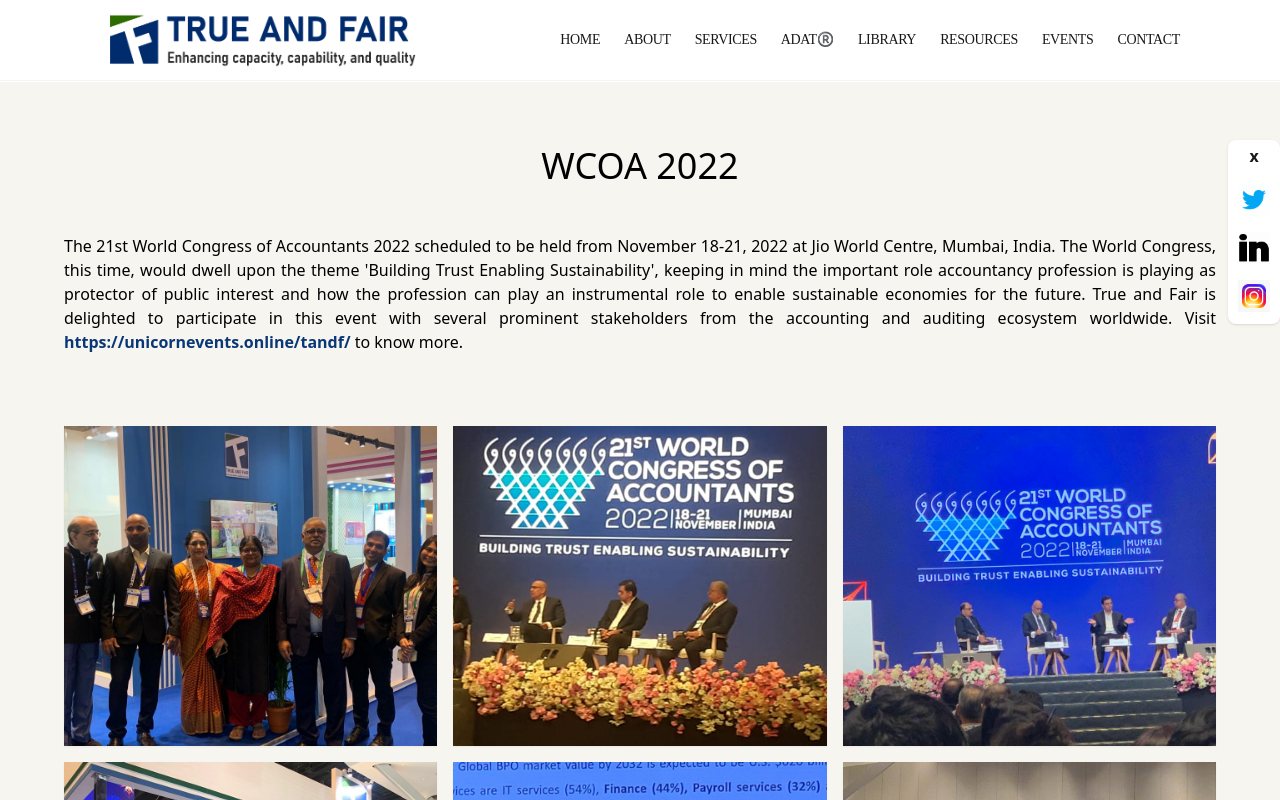
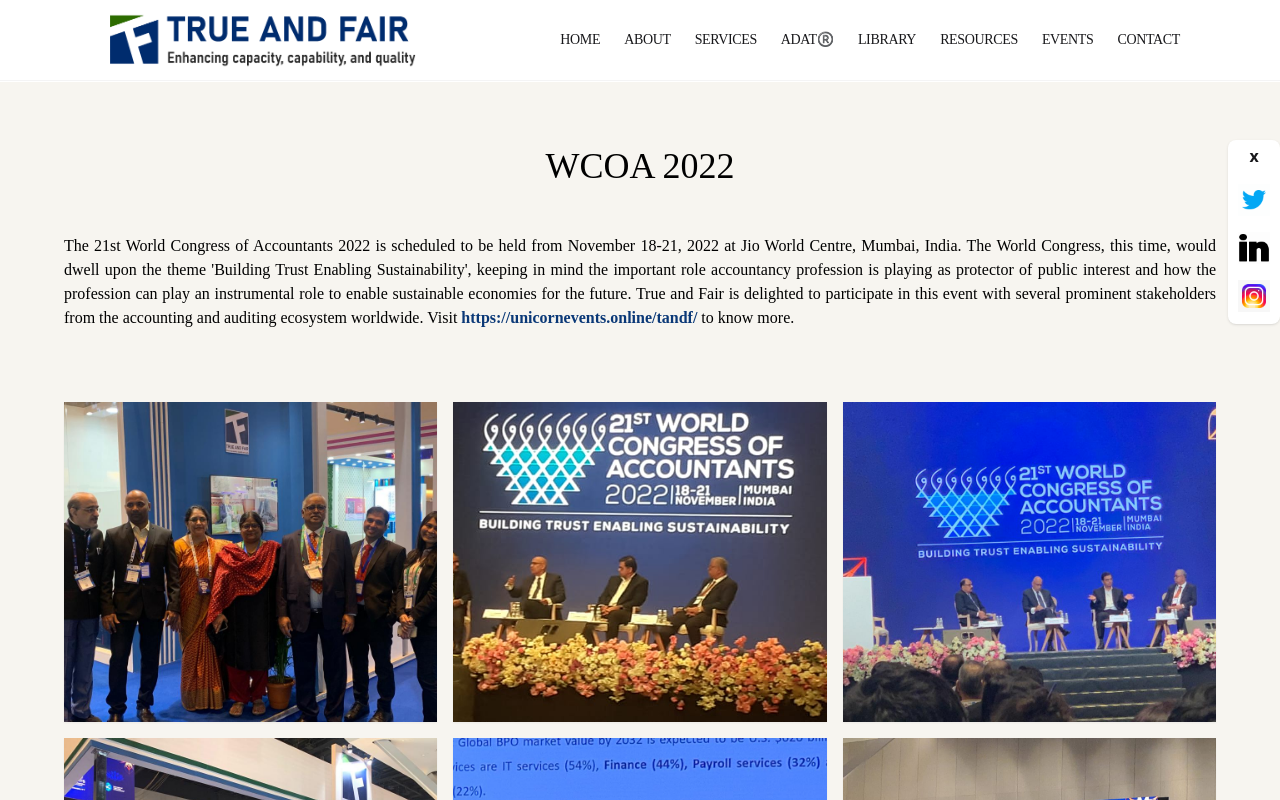
Before and after one commit to TRUENFAIR/trueandfair, a Next.js app: page /events/eventOne in a window 1280 px wide. Shown: the top 800 px of the page. Built offline with nearby package versions, Linux system fonts and the light colour scheme.

Commit message:
tetx xhanges

```diff
--- a/pages/events.js
+++ b/pages/events.js
@@ -180,7 +180,7 @@ export default function Blogs() {
       <section className="text-black bg-coustom1 body-font">
         <div className="container px-5 py-14 mx-auto">
           <div className="flex flex-col flex-wrap text-center w-full mb-20 ">
-            <h1 className="sm:text-3xl text-2xl  title-font mb-4 text-black">
+            <h1 className="sm:text-3xl text-2xl font-bah title-font mb-4 text-black">
               Events
             </h1>
           </div>
@@ -207,7 +207,7 @@ export default function Blogs() {
                     </h1>
                     {/* <p className="text-left">Source : {sorc}</p>
                     <p className="text-left">Author : {auth}</p> */}
-                    <p className="leading-relaxed mt-5 text-justify ">{desc}</p>
+                    <p className="leading-relaxed font-bah mt-5 text-justify ">{desc}</p>
                   </div>
                   <div className="flex justify-center mt-1 ">
                     <Link href={link}>
--- a/pages/events/eventOne.js
+++ b/pages/events/eventOne.js
@@ -25,12 +25,12 @@ export default function Life() {
     <>
       <section className="pt-12 pb-24 text-black bg-coustom1">
         <div className="md:container p-4 md:mx-auto">
-          <h1 className="text-4xl   text-bold  w-full  text-center   text-black">
+          <h1 className="text-4xl   text-bold  w-full  font-bah text-center   text-black">
             WCOA 2022{" "}
           </h1>
 
-          <p className="py-12 text-justify">
-            {`The 21st World Congress of Accountants 2022 scheduled to be held from November 18-21, 2022 at Jio World Centre, Mumbai, India. The World Congress, this time, would dwell upon the theme 'Building Trust Enabling Sustainability', keeping in mind the important role accountancy profession is playing as protector of public interest and how the profession can play an instrumental role to enable sustainable economies for the future. True and Fair is delighted to participate in this event with several prominent stakeholders from the accounting and auditing ecosystem worldwide. Visit`}{" "}
+          <p className="py-12 font-bah text-justify">
+            {`The 21st World Congress of Accountants 2022 is scheduled to be held from November 18-21, 2022 at Jio World Centre, Mumbai, India. The World Congress, this time, would dwell upon the theme 'Building Trust Enabling Sustainability', keeping in mind the important role accountancy profession is playing as protector of public interest and how the profession can play an instrumental role to enable sustainable economies for the future. True and Fair is delighted to participate in this event with several prominent stakeholders from the accounting and auditing ecosystem worldwide. Visit`}{" "}
             <a
               target="_blank"
               rel="noreferrer"
```
